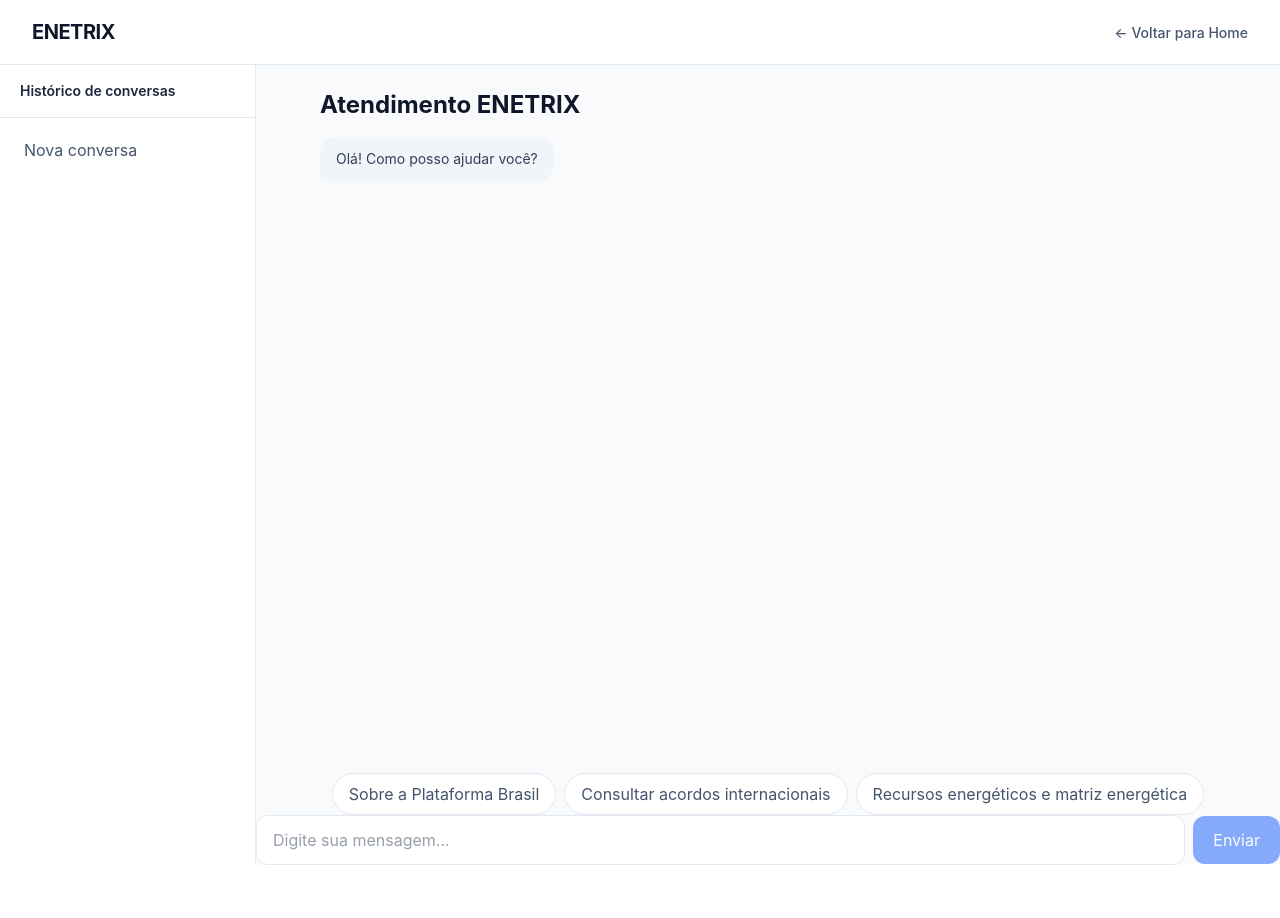
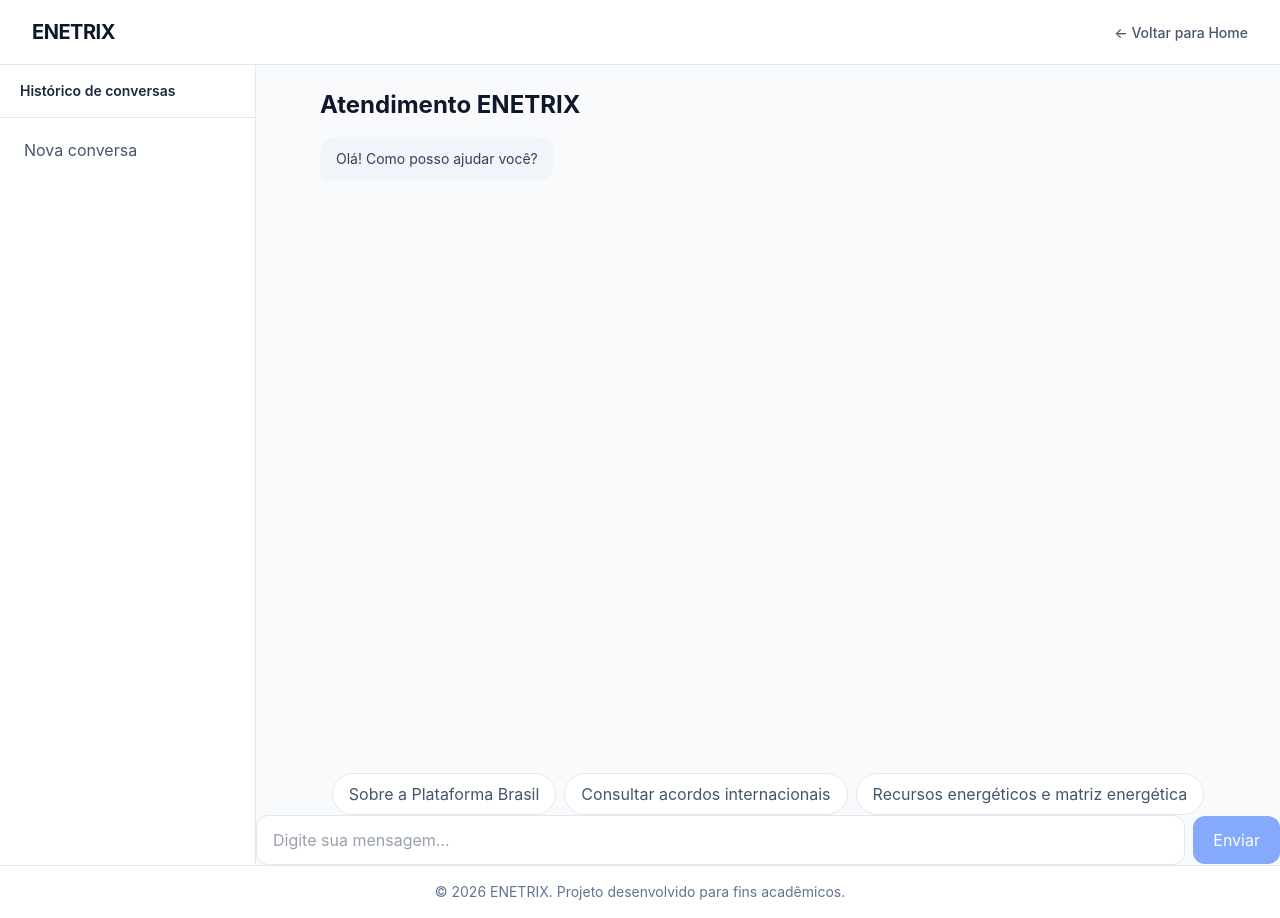
Before and after one commit to limaojunio/enetrix-chatbot, a React (Vite) app: page /chat in a window 1280 px wide. Before the commit the page ends 865 px from the top, so only its background shows below. Built offline with nearby package versions, Linux system fonts and the light colour scheme.

Commit message:
implementar footer global

```diff
--- a/src/App.tsx
+++ b/src/App.tsx
@@ -1,5 +1,6 @@
 import { useState } from 'react'
 import { BrowserRouter, Route, Routes } from 'react-router-dom'
+import Footer from './components/layout/Footer'
 import Navbar from './components/layout/Navbar'
 import Home from './pages/Home/Home'
 import Chat from './pages/Chat/Chat'
@@ -29,6 +30,8 @@ function App() {
             />
           </Routes>
         </main>
+
+        <Footer />
       </div>
     </BrowserRouter>
   )
--- a/src/components/chat/ChatMessage.tsx
+++ b/src/components/chat/ChatMessage.tsx
@@ -7,7 +7,7 @@ function ChatMessage({ sender, message }: ChatMessageProps) {
   const isUser = sender === 'user'
 
   return (
-    <div className={`flex ${isUser ? 'justify-end' : 'justify-start'}`}>
+    <div className={`flex ${isUser ? 'justify-end' : 'justify-start'}`} aria-live="polite">
       <div
         className={`max-w-[90%] rounded-2xl px-4 py-3 text-sm sm:max-w-[75%] ${
           isUser
--- /dev/null
+++ b/src/components/layout/Footer.tsx
@@ -0,0 +1,13 @@
+function Footer() {
+  return (
+    <footer className="border-t border-slate-200 bg-white">
+      <div className="mx-auto flex max-w-7xl items-center justify-center px-4 py-4 sm:px-6 lg:px-8">
+        <p className="text-center text-xs text-slate-500 sm:text-sm">
+          © 2026 ENETRIX. Projeto desenvolvido para fins acadêmicos.
+        </p>
+      </div>
+    </footer>
+  )
+}
+
+export default Footer
```
